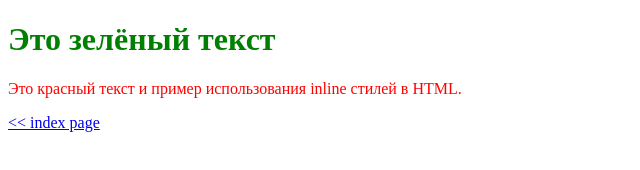
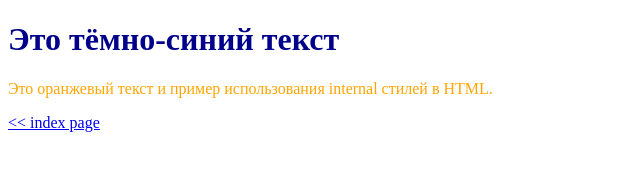
Before and after one commit to QodirovJM/cssTraining, a plain HTML site: page index.html in a window 1280 px wide. Shown: the whole page, without its empty margins (0-640 px from the left). Drawn offline with Linux system fonts and the light colour scheme.

Commit message:
пример использования internal стилей

```diff
--- a/index.html
+++ b/index.html
@@ -4,14 +4,18 @@
     <meta charset="UTF-8">
     <meta name="viewport" content="width=device-width, initial-scale=1.0">
     <title>Document</title>
+    <style>
+        h1 {
+            color: darkblue;
+        }
+        p {
+            color: orange;
+        }
+    </style>
 </head>
 <body>
-    <h1 style="color: green;">
-        Это зелёный текст
-    </h1>
-    <p style="color: red;">
-        Это красный текст и пример использования inline стилей в HTML.
-    </p>
+    <h1>Это тёмно-синий текст</h1>
+    <p>Это оранжевый текст и пример использования internal стилей в HTML.</p>
     <p><a href="./index.html">&lt&lt index page</a></p>
 </body>
 </html>
```
